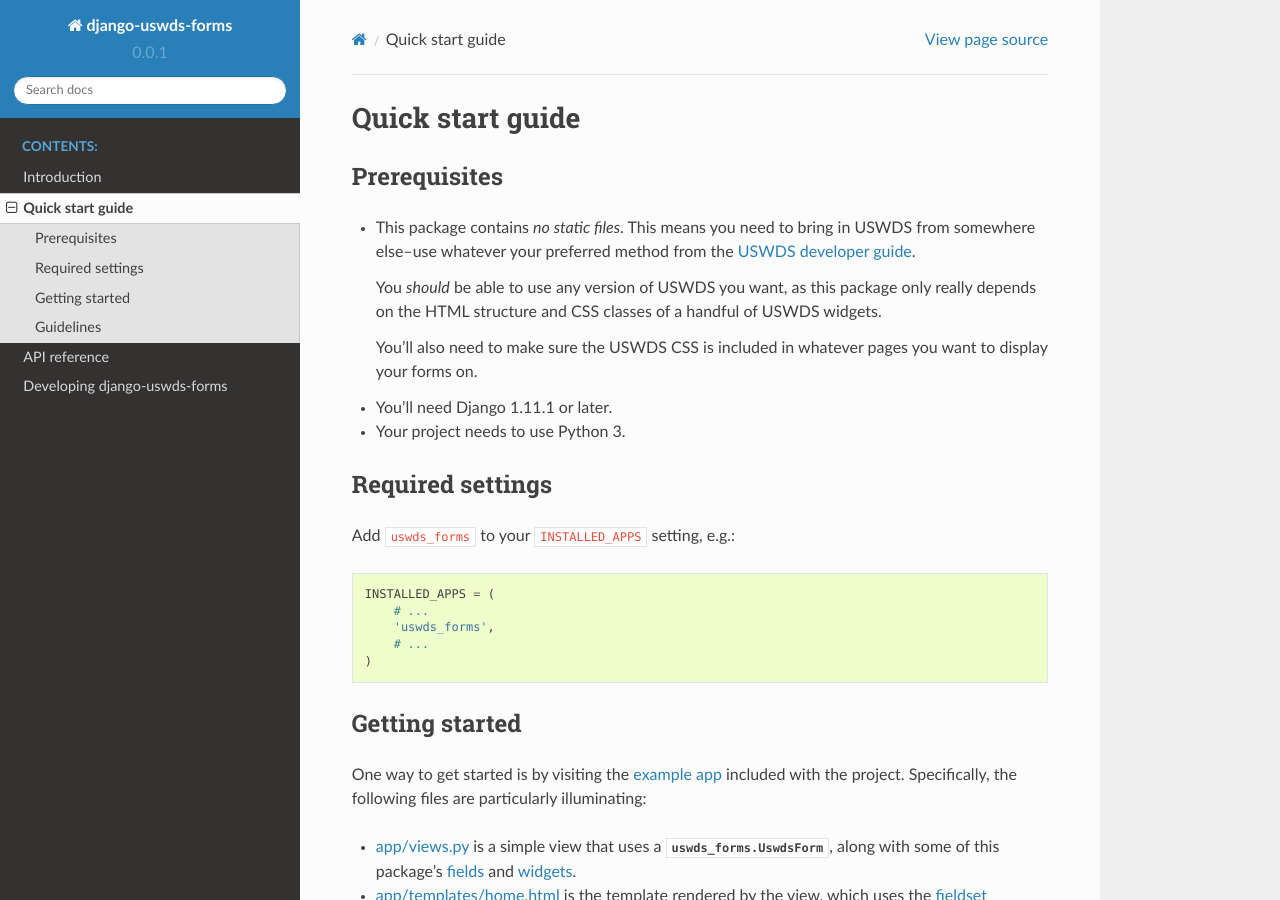
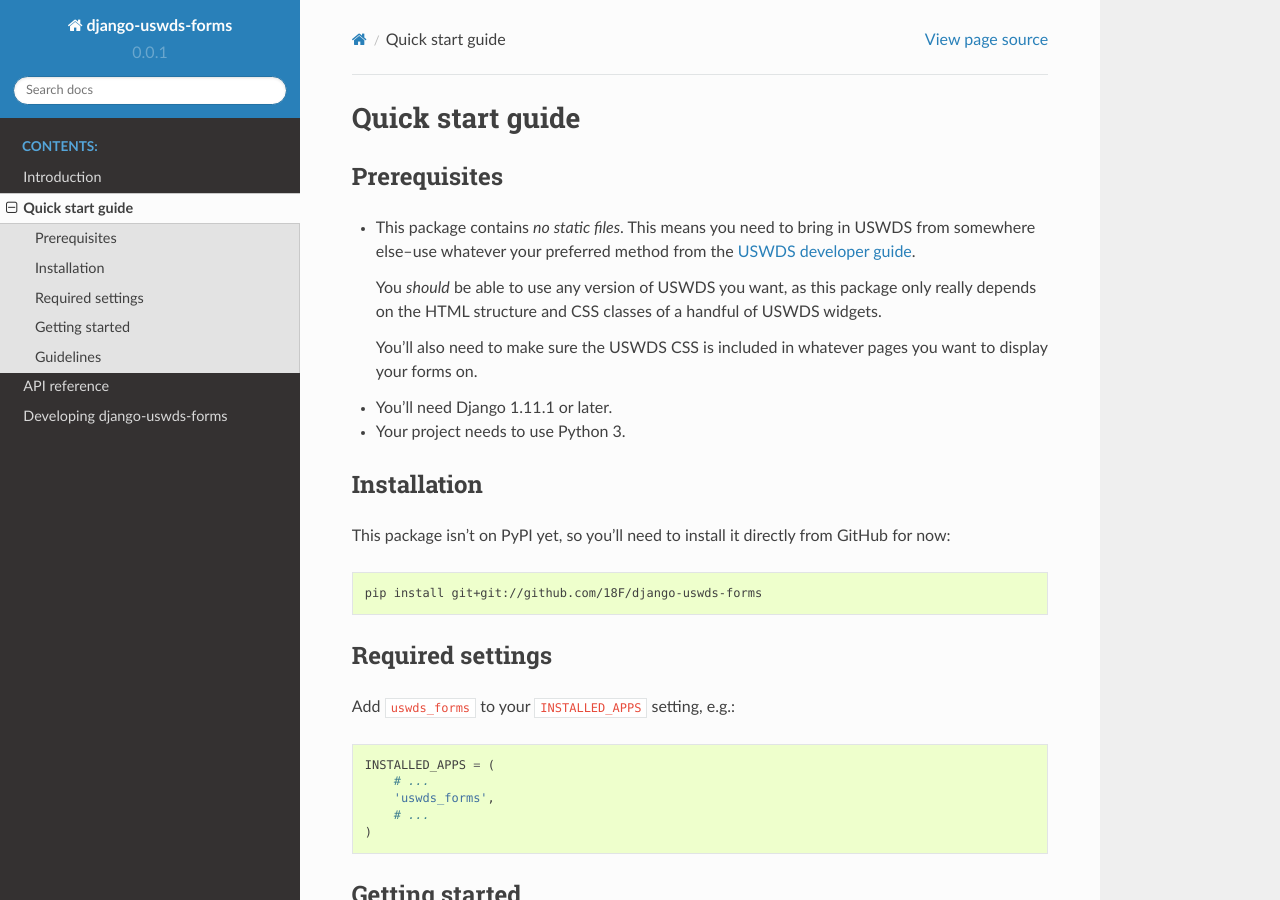
Before and after one commit to 18F/django-uswds-forms, a Sphinx documentation site: the page built from docs/quickstart.rst, in a window 1280 px wide and 900 px high. Built offline with Sphinx 7.4.7 and the Read the Docs theme 2.0.0, drawn with Linux system fonts in a browser that asks for light colours.

Commit message:
Add installation section to docs (see #13).

```diff
--- a/docs/quickstart.rst
+++ b/docs/quickstart.rst
@@ -18,6 +18,16 @@
 * You'll need Django 1.11.1 or later.
 
 * Your project needs to use Python 3.
+
+Installation
+~~~~~~~~~~~~
+
+.. highlight:: none
+
+This package isn't on PyPI yet, so you'll need to install it directly
+from GitHub for now::
+
+    pip install git+git://github.com/18F/django-uswds-forms
 
 Required settings
 ~~~~~~~~~~~~~~~~~
```
